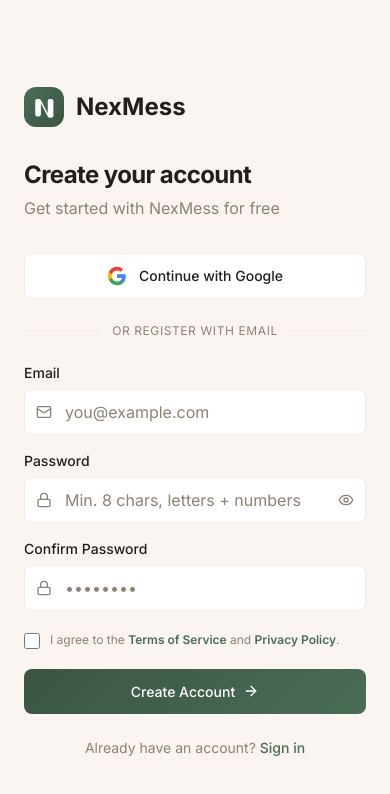
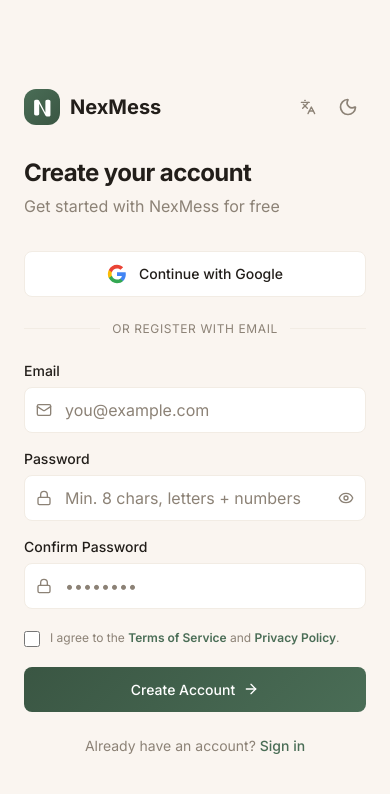
Before and after one commit to KMSiam/NexMess, a React (Vite) app: page /register in a window 390 px wide. Shown: the top 794 px of the page. Built offline with nearby package versions, Linux system fonts and the light colour scheme; no server answers.

Commit message:
fix(ui): unify public and auth page headers with dashboard style

```diff
--- a/src/components/layout/PublicHeader.tsx
+++ b/src/components/layout/PublicHeader.tsx
@@ -13,31 +13,31 @@ export default function PublicHeader() {
   const user = useAuthStore((s) => s.user)
 
   return (
-    <header className="nex-glass border-nex-border/50 sticky top-0 z-40 flex w-full items-center justify-between border-b px-4 py-3.5 sm:px-6">
+    <header className="nex-glass border-nex-border/50 sticky top-0 z-40 flex w-full items-center justify-between gap-2 border-b px-4 py-3 md:px-6">
       <Link to={user ? '/dashboard' : '/'} className="flex shrink-0 items-center gap-2">
         <img src={logoIcon} alt="NexMess" className="h-8 w-8 rounded-lg" />
-        <span className="text-nex-text text-base font-bold tracking-tight sm:text-lg">
+        <span className="text-nex-text text-base font-bold tracking-tight whitespace-nowrap sm:text-lg">
           {isBangla ? t('common.appName') : 'NexMess'}
         </span>
       </Link>
 
-      <div className="flex items-center gap-1.5 sm:gap-2.5">
-        <LanguageSwitcher variant="pill" />
+      <div className="flex shrink-0 items-center gap-1.5 sm:gap-2">
+        <LanguageSwitcher />
 
         <button
           type="button"
           onClick={toggleTheme}
-          className="rounded-btn hover:bg-nex-hover text-nex-muted hover:text-nex-text relative flex h-8 w-8 items-center justify-center transition-colors active:scale-95 sm:h-9 sm:w-9"
+          className="rounded-btn hover:bg-nex-hover text-nex-muted hover:text-nex-text relative flex h-9 w-9 items-center justify-center transition-colors active:scale-95"
           title={isDark ? t('common.light') : t('common.dark')}
           aria-label={t('settings.theme.toggle')}
         >
           <Sun
-            className={`h-4.5 w-4.5 text-amber-400 transition-all duration-300 sm:h-5 sm:w-5 ${
+            className={`h-5 w-5 text-amber-400 transition-all duration-300 ${
               isDark ? 'scale-100 rotate-0 opacity-100' : 'scale-0 -rotate-90 opacity-0'
             }`}
           />
           <Moon
-            className={`absolute h-4.5 w-4.5 transition-all duration-300 sm:h-5 sm:w-5 ${
+            className={`absolute h-5 w-5 transition-all duration-300 ${
               isDark ? 'scale-0 rotate-90 opacity-0' : 'scale-100 rotate-0 opacity-100'
             }`}
           />
@@ -45,7 +45,7 @@ export default function PublicHeader() {
 
         <Link
           to={user ? '/dashboard' : '/'}
-          className="nex-btn-secondary flex items-center gap-1.5 px-3 py-1.5 text-xs font-semibold sm:px-4 sm:py-2"
+          className="nex-btn-secondary flex shrink-0 items-center gap-1.5 px-3 py-1.5 text-xs font-semibold whitespace-nowrap sm:px-4 sm:py-2"
         >
           {user ? <LayoutDashboard className="h-3.5 w-3.5" /> : <ArrowLeft className="h-3.5 w-3.5" />}
           <span className="hidden sm:inline">
--- a/src/pages/auth/LoginPage.tsx
+++ b/src/pages/auth/LoginPage.tsx
@@ -159,19 +159,19 @@ export default function LoginPage() {
 
       <div className="relative flex flex-1 items-center justify-center p-6">
         <div className="w-full max-w-md">
-          <div className="mb-8 flex items-center justify-between lg:justify-end">
+          <div className="mb-8 flex items-center justify-between gap-2 lg:justify-end">
             <Link
               to="/"
-              className="flex items-center gap-2.5 transition-opacity hover:opacity-85 lg:hidden"
+              className="flex shrink-0 items-center gap-2.5 transition-opacity hover:opacity-85 lg:hidden"
             >
               <div className="h-9 w-9 overflow-hidden rounded-xl">
                 <img src={logoIcon} alt={brandName} className="h-full w-full" />
               </div>
-              <span className="text-nex-text text-xl font-bold">{brandName}</span>
+              <span className="text-nex-text text-xl font-bold whitespace-nowrap">{brandName}</span>
             </Link>
 
-            <div className="flex items-center gap-2">
-              <LanguageSwitcher variant="pill" />
+            <div className="flex shrink-0 items-center gap-1.5 sm:gap-2">
+              <LanguageSwitcher />
               <button
                 type="button"
                 onClick={toggleTheme}
@@ -180,12 +180,12 @@ export default function LoginPage() {
                 aria-label={t('settings.theme.toggle')}
               >
                 <Sun
-                  className={`h-4.5 w-4.5 text-amber-400 transition-all duration-300 ${
+                  className={`h-5 w-5 text-amber-400 transition-all duration-300 ${
                     isDark ? 'scale-100 rotate-0 opacity-100' : 'scale-0 -rotate-90 opacity-0'
                   }`}
                 />
                 <Moon
-                  className={`absolute h-4.5 w-4.5 transition-all duration-300 ${
+                  className={`absolute h-5 w-5 transition-all duration-300 ${
                     isDark ? 'scale-0 rotate-90 opacity-0' : 'scale-100 rotate-0 opacity-100'
                   }`}
                 />
--- a/src/pages/auth/RegisterPage.tsx
+++ b/src/pages/auth/RegisterPage.tsx
@@ -2,17 +2,21 @@ import { useState } from 'react'
 import { Link, useNavigate } from 'react-router-dom'
 import { useTranslation } from 'react-i18next'
 import { supabase } from '../../lib/supabase'
-import { Mail, Lock, Eye, EyeOff, ArrowRight, ShieldAlert } from 'lucide-react'
+import { Mail, Lock, Eye, EyeOff, ArrowRight, ShieldAlert, Sun, Moon } from 'lucide-react'
 import logoIcon from '../../assets/logo-icon.svg'
 import toast from 'react-hot-toast'
 import { useSEO } from '../../hooks/useSEO'
 import { registerSchema, validateForm } from '../../lib/validation/schemas'
 import { checkRateLimit, recordRateLimitAttempt } from '../../lib/rateLimiter'
 import { sanitizeAppError } from '../../lib/errorHandler'
+import { useThemeStore } from '../../stores/themeStore'
+import LanguageSwitcher from '../../components/LanguageSwitcher'
 
 export default function RegisterPage() {
   const { t, i18n } = useTranslation()
   const isBangla = (i18n.language || 'en').startsWith('bn')
+  const { isDark, toggleTheme } = useThemeStore()
+  const brandName = isBangla ? t('common.appName') : 'NexMess'
   useSEO({
     title: isBangla ? 'শুরু করুন | নতুন মেস তৈরি করুন' : 'Get Started | Create Your Mess',
     description: isBangla
@@ -128,17 +132,41 @@ export default function RegisterPage() {
         </div>
       </div>
 
-      <div className="flex flex-1 items-center justify-center p-6">
+      <div className="relative flex flex-1 items-center justify-center p-6">
         <div className="w-full max-w-md">
-          <Link
-            to="/"
-            className="mb-8 flex items-center gap-3 transition-opacity hover:opacity-85 lg:hidden"
-          >
-            <div className="h-10 w-10 overflow-hidden rounded-xl">
-              <img src={logoIcon} alt="NexMess" className="h-full w-full" />
+          <div className="mb-8 flex items-center justify-between gap-2 lg:justify-end">
+            <Link
+              to="/"
+              className="flex shrink-0 items-center gap-2.5 transition-opacity hover:opacity-85 lg:hidden"
+            >
+              <div className="h-9 w-9 overflow-hidden rounded-xl">
+                <img src={logoIcon} alt={brandName} className="h-full w-full" />
+              </div>
+              <span className="text-nex-text text-xl font-bold whitespace-nowrap">{brandName}</span>
+            </Link>
+
+            <div className="flex shrink-0 items-center gap-1.5 sm:gap-2">
+              <LanguageSwitcher />
+              <button
+                type="button"
+                onClick={toggleTheme}
+                className="rounded-btn hover:bg-nex-hover text-nex-muted hover:text-nex-text relative flex h-9 w-9 items-center justify-center transition-colors active:scale-95"
+                title={isDark ? t('common.light') : t('common.dark')}
+                aria-label={t('settings.theme.toggle')}
+              >
+                <Sun
+                  className={`h-5 w-5 text-amber-400 transition-all duration-300 ${
+                    isDark ? 'scale-100 rotate-0 opacity-100' : 'scale-0 -rotate-90 opacity-0'
+                  }`}
+                />
+                <Moon
+                  className={`absolute h-5 w-5 transition-all duration-300 ${
+                    isDark ? 'scale-0 rotate-90 opacity-0' : 'scale-100 rotate-0 opacity-100'
+                  }`}
+                />
+              </button>
             </div>
-            <span className="text-nex-text text-2xl font-bold">NexMess</span>
-          </Link>
+          </div>
 
           <h1 className="text-nex-text mb-1 text-2xl font-bold">{t('auth.register.title')}</h1>
           <p className="text-nex-muted mb-8">{t('auth.register.subtitle')}</p>
--- a/src/pages/landing/LandingPage.tsx
+++ b/src/pages/landing/LandingPage.tsx
@@ -94,31 +94,31 @@ export default function LandingPage() {
       }`}
     >
       {/* Header / Nav */}
-      <header className="nex-glass border-nex-border/50 sticky top-0 z-40 flex w-full items-center justify-between border-b px-4 py-3.5 sm:px-6">
+      <header className="nex-glass border-nex-border/50 sticky top-0 z-40 flex w-full items-center justify-between gap-2 border-b px-4 py-3 md:px-6">
         <div className="flex shrink-0 items-center gap-2">
           <img src={logoIcon} alt="NexMess" className="h-8 w-8 rounded-lg" />
-          <span className="text-nex-text text-base font-bold tracking-tight sm:text-lg">
+          <span className="text-nex-text text-base font-bold tracking-tight whitespace-nowrap sm:text-lg">
             {isBangla ? t('common.appName') : 'NexMess'}
           </span>
         </div>
 
-        <div className="flex items-center gap-1.5 sm:gap-2.5">
-          <LanguageSwitcher variant="pill" />
+        <div className="flex shrink-0 items-center gap-1.5 sm:gap-2">
+          <LanguageSwitcher />
 
           <button
             type="button"
             onClick={toggleTheme}
-            className="rounded-btn hover:bg-nex-hover text-nex-muted hover:text-nex-text relative flex h-8 w-8 items-center justify-center transition-colors active:scale-95 sm:h-9 sm:w-9"
+            className="rounded-btn hover:bg-nex-hover text-nex-muted hover:text-nex-text relative flex h-9 w-9 items-center justify-center transition-colors active:scale-95"
             title={isDark ? t('common.light') : t('common.dark')}
             aria-label={t('settings.theme.toggle')}
           >
             <Sun
-              className={`h-4.5 w-4.5 text-amber-400 transition-all duration-300 sm:h-5 sm:w-5 ${
+              className={`h-5 w-5 text-amber-400 transition-all duration-300 ${
                 isDark ? 'scale-100 rotate-0 opacity-100' : 'scale-0 -rotate-90 opacity-0'
               }`}
             />
             <Moon
-              className={`absolute h-4.5 w-4.5 transition-all duration-300 sm:h-5 sm:w-5 ${
+              className={`absolute h-5 w-5 transition-all duration-300 ${
                 isDark ? 'scale-0 rotate-90 opacity-0' : 'scale-100 rotate-0 opacity-100'
               }`}
             />
@@ -126,13 +126,13 @@ export default function LandingPage() {
 
           <Link
             to="/login"
-            className="nex-btn-secondary hidden px-3.5 py-2 text-xs font-semibold sm:inline-flex"
+            className="nex-btn-secondary hidden shrink-0 whitespace-nowrap px-3.5 py-2 text-xs font-semibold sm:inline-flex"
           >
             {isBangla ? 'লগইন' : 'Sign In'}
           </Link>
           <Link
             to="/register"
-            className="nex-btn-primary px-3 py-1.5 text-xs font-semibold sm:px-3.5 sm:py-2"
+            className="nex-btn-primary shrink-0 whitespace-nowrap px-3 py-1.5 text-xs font-semibold sm:px-3.5 sm:py-2"
           >
             {isBangla ? 'শুরু করুন' : 'Get Started'}
           </Link>
```
